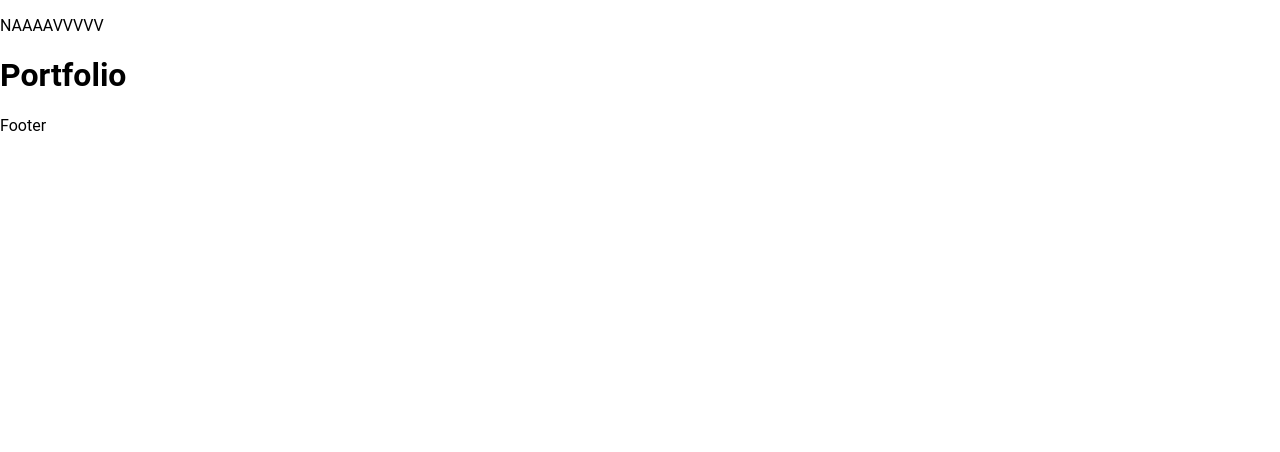
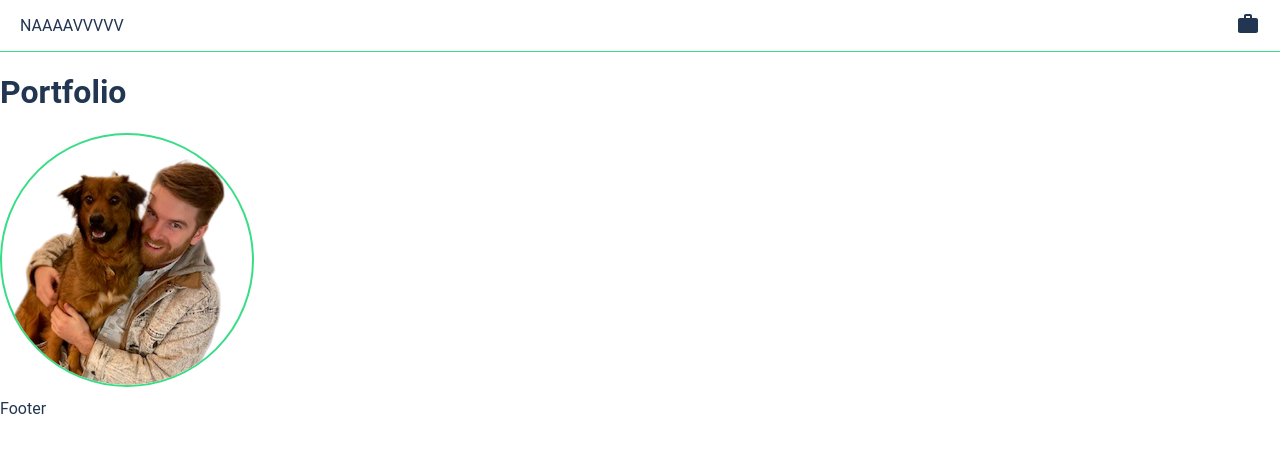
Before and after one commit to john-maybee/portfolio, a React (Create React App) app: page /#/home in a window 1280 px wide. Shown: the top 452 px of the page. Built offline with nearby package versions, Linux system fonts and the light colour scheme.

Commit message:
Added picture onto the HomePage and added a border around it that cuts the photo into a circle. Also, added an icon at the top that links to the about page which will be turned into my resume page.

```diff
--- a/src/components/App/App.css
+++ b/src/components/App/App.css
@@ -10,19 +10,44 @@ body {
     font-family: 'Roboto', Arial, Helvetica, sans-serif;
     margin: 0px;
     background-color: #ffffff;
+    color: #223651;
 }
 
-/* .self-img-container {
+.navContainer{
+  /* flex box layout */
+  display: flex;
+  justify-content: space-between;
+  align-items: center;
+  margin: 0px 0px 10px;
+  overflow: hidden;
+  background-color: #ffffff;
+  border-bottom: 1px solid #39DD85;
+  padding-right: 20px;
+  padding-left: 20px;
+  /* background-image: linear-gradient(to left, #39DD85, #ffffff); */
+}
+
+.selfImgContainer {
     max-width: 250px;
     max-height: 250px;
     align-items: center;
     position: relative;
-    border: 2px solid transparent;
-    border-top-left-radius: 20px;
-    border-top-right-radius: 20px;
-    border-bottom-left-radius: 20px;
-    border-bottom-right-radius: 20px;
-    border-image-source: linear-gradient(to right, #39DD85, #223651);
-} */
+    border-top-left-radius: 50%;
+    border-top-right-radius: 50%;
+    border-bottom-left-radius: 50%;
+    border-bottom-right-radius: 50%;
+}
+
+.selfImg{
+  max-width: inherit;
+  max-height: inherit;
+  border: 2px solid transparent;
+  background-image: linear-gradient(to botttom right, #39DD85, #223651);
+  border: 2px solid #39DD85;
+  border-top-left-radius: 50%;
+  border-top-right-radius: 50%;
+  border-bottom-left-radius: 50%;
+  border-bottom-right-radius: 50%;
+}
 
 /* do I need to list transparent above? */
--- a/src/components/HomePage/HomePage.jsx
+++ b/src/components/HomePage/HomePage.jsx
@@ -1,13 +1,14 @@
 import React from 'react';
-// import self from './selfphoto.png';
-// import '../App/App.css';
+import self from './selfphoto.png';
+
 
 function HomePage() {
     return(
         <div className="container">
             <h1>Portfolio</h1>
-            <div className="selfimgcontainer">
 
+            <div className="selfImgContainer">
+                <img className='selfImg' src={self} alt='image of John Maybee' />
             </div>
         </div>
     )
@@ -16,7 +17,6 @@ function HomePage() {
 export default HomePage;
 
 
-{/* <img classname='self-img' src={self} alt='image of John Maybee' /> */}
 
 // import {Box} from '@mui/material';
 
--- a/src/components/Nav/Nav.jsx
+++ b/src/components/Nav/Nav.jsx
@@ -1,9 +1,14 @@
 import React from "react";
+import { Link } from "react-router-dom";
+import { Work } from "@mui/icons-material";
 
 function Nav() {
     return(
         <div className="navContainer">
             <p>NAAAAVVVVV</p>
+            <Link className="navLink" to="/about" >
+                <Work sx={{color: '#223651'}}/>
+            </Link>
         </div>
     )
 }
```
